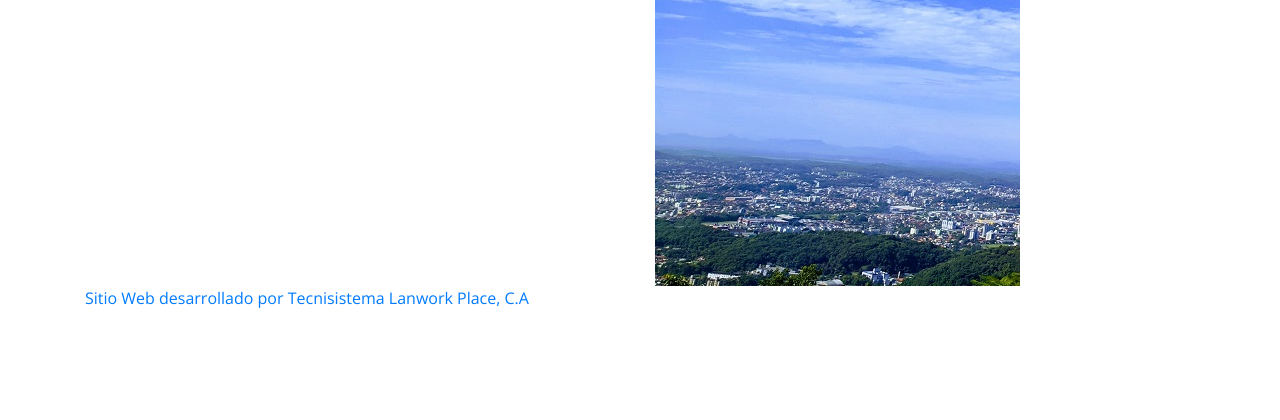
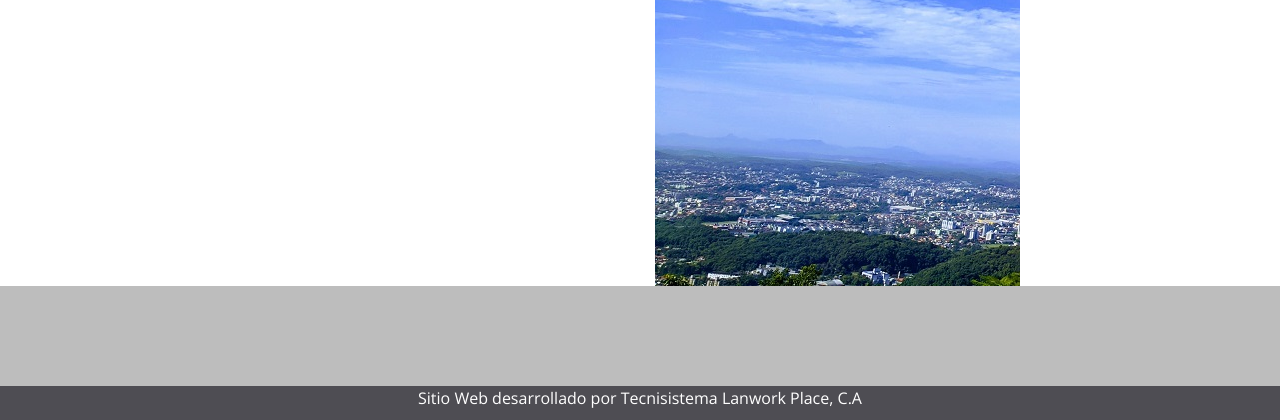
Before and after one commit to teresa1710/tecnisistema, a PHP site: page /eventos.html in a window 1280 px wide. Shown: the part 1591-2011 px from the top of the page. Before the commit the page ends 1899 px from the top, so only its background shows below. Run offline with PHP 8.4, Linux system fonts and the light colour scheme.

Commit message:
Listo Index

```diff
--- a/css/estilos.css
+++ b/css/estilos.css
@@ -215,3 +215,53 @@ header .menu a:hover {
     max-height: 600px;
     vertical-align:bottom;
 }
+
+/* - - - - R E D E S   S O C I A L E S - - - - */
+
+footer .redes-sociales {
+    background: #bdbdbd;
+    height: 10rem;
+    overflow: hidden;
+    text-align: center;
+    display: flex;
+    align-items: center;
+}
+
+footer .redes-sociales .r-sociales {
+    overflow: hidden;
+}
+
+footer .redes-sociales a {
+    color: #fff;
+    font-size: 5rem;
+    padding: 2rem 3rem;
+    align-items: center;
+}
+
+footer .redes-sociales .facebook:hover{
+    background: var(--facebook);
+}
+
+footer .redes-sociales .instagram:hover{
+    background: var(--instagram);
+}
+
+footer .redes-sociales .twitter:hover{
+    background: var(--twitter);
+}
+
+/* - - - - C R E D I T O S - - - - */
+
+footer .creditos {
+    background-color: var(--gris-texto);
+    text-align: center;
+}
+
+footer .creditos a {
+    text-decoration: none;
+    color: #fff;
+}
+
+footer .creditos a:hover{
+    text-decoration: underline;
+}
```
Also changed, not shown: index.html (+8 -2 lines).
